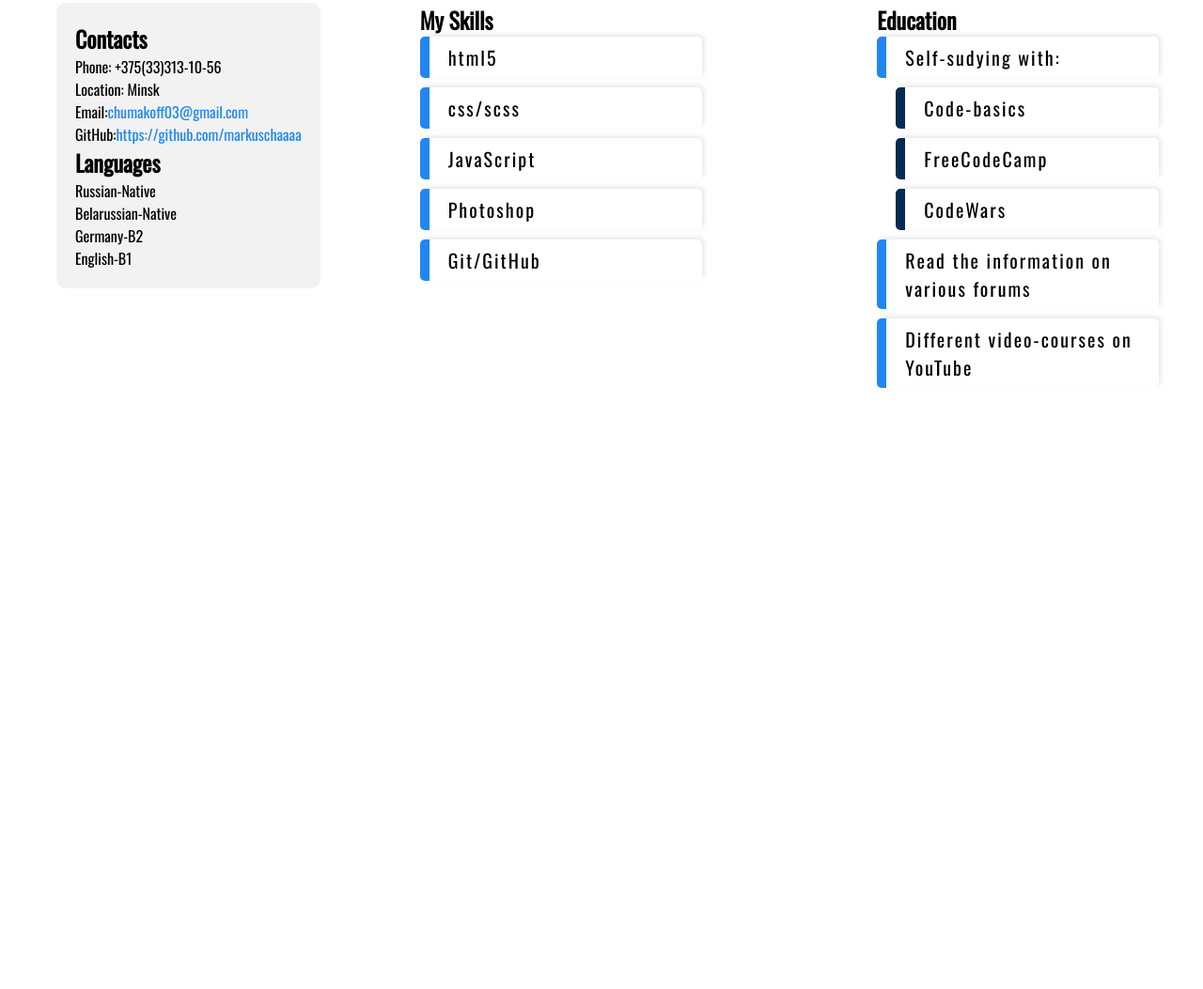
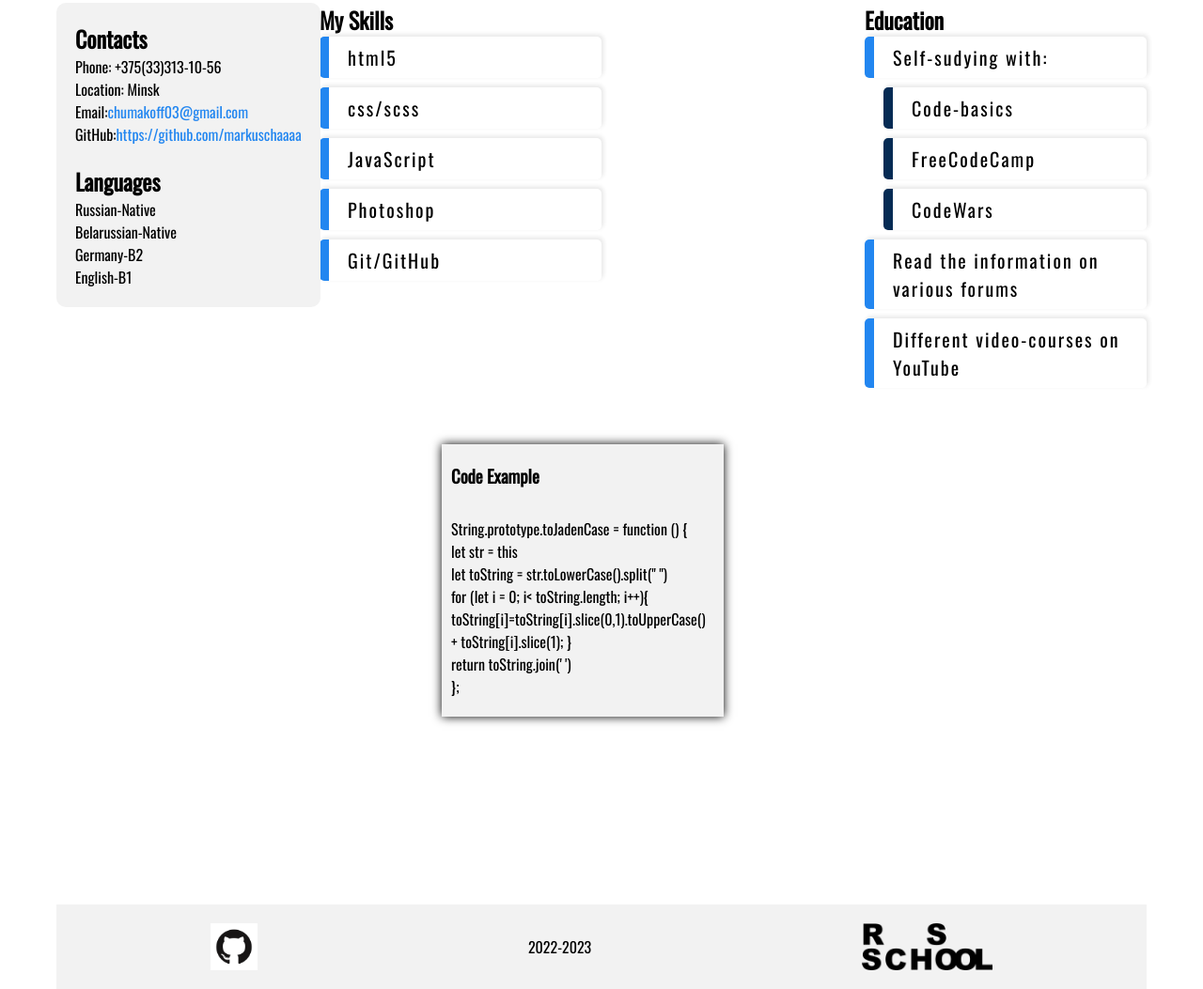
Before and after one commit to markuschaaaa/rsschool-cv, a plain HTML site: page index.html in a window 1280 px wide. Shown: the part 721-1774 px from the top of the page at 94% size. Before the commit the page ends 1194 px from the top, so only its background shows below. Drawn offline with nearby package versions, Linux system fonts and the light colour scheme.

Commit message:
feat: add code example, footer and some style

```diff
--- a/index.html
+++ b/index.html
@@ -14,35 +14,35 @@
    <div class="container">
       <header class="header">
          <div class="navigation">
-            <a href="#">About Me</a>
-            <a href="#">Contacts</a>
-            <a href="#">Skills</a>
-            <a href="#">Programming Education</a>
-            <a href="#">Code Example</a>
-            <a href="#">Languages</a>
+            <a href="#about-me-scroll">About Me</a>
+            <a href="#contacts-scroll">Contacts</a>
+            <a href="#skills-scroll">Skills</a>
+            <a href="#education-scroll">Programming Education</a>
+            <a href="#example-scroll">Code Example</a>
+            <a href="#languages-scroll">Languages</a>
          </div>
       </header>
       <section class="main-information">
          <div class="avatar">
             <img src="./assets/img/avatar.png" alt="avatar.png">
          </div>
-         <div class="about-me">
+         <div class="about-me" id="about-me-scroll">
             <h2>About Me</h2>
             <h3>Mark 19</h3>
             <p>Hi there! I'm Mark and i'm 19 y.o. I study at MSLU, interpreter's faculty.I've been learning programming languages for a year now, and I'm getting more and more passionate every day. I chose JavaScript language because it provides a lot of possibilities both in the front- and in the backend</p>
          </div>
          <div class="laptop-bg">
-            <img src="/assets/img/laptop.png" alt="laptop.png">
+            <img src="./assets/img/laptop.png" alt="laptop.png">
          </div>
          <div class="front-text">
             <p>Hover your mouse over here</p>
          </div>
          <div class="arrow-down">
-            <img src="/assets/img/arrow.png" alt="arrow.png">
+            <img src="./assets/img/arrow.png" alt="arrow.png">
          </div>
       </section>
       <section class="skills-and-education">
-         <div class="skills">
+         <div class="skills" id="skills-scroll">
             <h2>My Skills</h2>
             <ul class="first-list">
                <li>html5</li>
@@ -52,7 +52,7 @@
                <li>Git/GitHub</li>
             </ul>
          </div>
-         <div class="education">
+         <div class="education" id="education-scroll">
             <h2>Education</h2>
             <ul class="second-list">
                <li>Self-sudying with:</li>
@@ -66,7 +66,7 @@
       </section>
       <section class="contacts-and-languages">
          <div class="inner-contacts-and-languages">
-            <div class="contacts">
+            <div class="contacts" id="contacts-scroll">
                <h2>Contacts</h2>
                <ul class="third-list">
                   <li>Phone: +375(33)313-10-56</li>
@@ -75,7 +75,7 @@
                   <li>GitHub:<a href="https://github.com/markuschaaaa">https://github.com/markuschaaaa</a></li>
                </ul>
             </div>
-            <div class="languages">
+            <div class="languages" id="languages-scroll">
                <h2>Languages</h2>
                <ul class="fourth-list">
                   <li>Russian-Native</li>
@@ -86,7 +86,22 @@
             </div>
          </div>
       </section>
-
+      <section class="code-example" id="example-scroll">
+         <div class="code">
+            <h3>Code Example</h3>
+            <p>String.prototype.toJadenCase = function () {
+            <br>let str = this
+            <br>let toString = str.toLowerCase().split(" ")
+            <br>for (let i = 0; i< toString.length; i++){ toString[i]=toString[i].slice(0,1).toUpperCase() + toString[i].slice(1); }
+            <br>return toString.join(' ')
+            <br>};</p>
+         </div>
+      </section>
+      <footer class="footer">
+         <a href="https://github.com/markuschaaaa"><img src="./assets/img/github-logo.png" alt="github-logo.png"></a>
+         <p>2022-2023</p>
+         <a href="https://rs.school/js/"><img src="./assets/img/logo-rsschool3.png" alt="rs_school_js.svg"></a>
+      </footer>
    </div>
 </body>
 </html>
--- a/style.css
+++ b/style.css
@@ -34,6 +34,9 @@ blockquote,
 dl,
 dd {
    margin: 0;
+}
+html {
+   scroll-behavior: smooth;
 }
 
 /* Выставляем основные настройки по-умолчанию для body */
@@ -94,9 +97,8 @@ select {
 .container{
    height: 100%;
    max-height: 100%;
-   overflow: hidden;
    padding: 10px 60px;
-   padding-bottom: 200px;
+   padding-bottom: 0px;
 }
 .header{
    padding: 20px 60px;
@@ -106,7 +108,17 @@ select {
    display:flex;
    justify-content:space-around;
    align-items: center;
-
+}
+.navigation a{
+   position: relative;
+   top: 0px;
+   left: 0px;
+   color: black;
+   transition: all 0.5s ease-in;
+}
+.navigation a:hover{
+   color: #4F4F4F;
+   top: -2px;
 }
 .navigation a{
    text-decoration: none;
@@ -119,6 +131,7 @@ select {
    align-items: center;
 }
 .avatar img{
+   box-shadow: 0px 0px 20px black;
    border-radius: 50px;
    height: 100%;
    max-height: 380px;
@@ -165,9 +178,12 @@ select {
 .skills-and-education{
    position: relative;
    top: 150px;
-   left: 200px;
+   right: 0px;
    display: flex;
-   justify-content: space-evenly;
+   justify-content: right;
+}
+.skills{
+   padding-right: 280px;
 }
 .skills li{
    padding: 7px 20px;
@@ -177,6 +193,9 @@ select {
    box-shadow: 2px -2px 5px 0 rgba(0, 0, 0, .1);
    font-size: 20px;
    letter-spacing: 2px;
+}
+.skills li:hover{
+   box-shadow: 2px -2px 15px 0 rgba(0, 0, 0, .1);
 }
 .first-list{
    width: 300px;
@@ -190,7 +209,9 @@ select {
    font-size: 20px;
    letter-spacing: 2px;
 }
-
+.education li:hover{
+   box-shadow: 2px -2px 15px 0 rgba(0, 0, 0, .1);
+}
 .second-list {
    width: 300px;
 }
@@ -219,7 +240,41 @@ select {
    top: -270px;
    left: 0px;
 }
+.contacts{
+   padding-bottom: 20px;
+}
 .contacts a{
    color: #2286F0;
    text-decoration: none;
 }
+.code-example{
+   display: flex;
+   justify-content: center;
+   position: relative;
+   top: 200px;
+   left: -20px;
+}
+.code-example h3{
+   padding-bottom: 30px;
+}
+.code{
+   background: #F2F2F2;
+   padding: 20px 10px;
+   box-shadow: 0px 0px 10px black;
+   width: 100%;
+   max-width: 300px;
+}
+.footer{
+   align-items: center;
+   background: #F2F2F2;
+   padding: 20px;
+   position: relative;
+   bottom: -400px;
+   left: 0px;
+   display: flex;
+   justify-content: space-around;
+}
+.footer img{
+   height: 100%;
+   max-height: 50px;
+}
```
Also changed, not shown: assets/img/example.png, assets/img/github-logo.png (added), assets/img/logo-rsschool3.png (added), assets/img/rs_school_js.svg (added).
